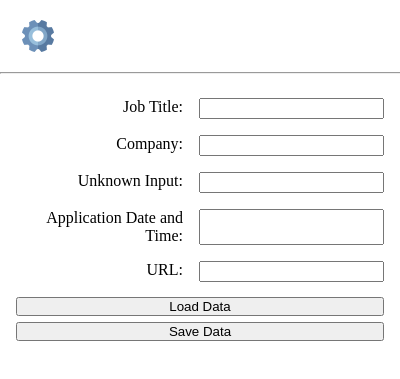
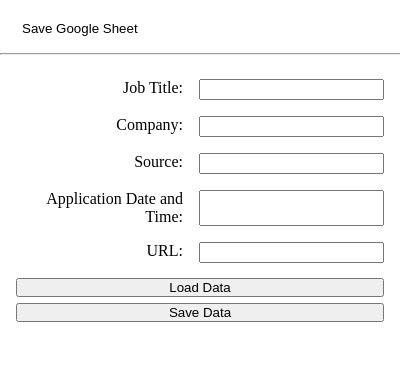
Before and after one commit to ejmebasser/Job-Application-Tracking-, a browser extension: page popup.html in a window 400 px wide. Shown: the part 61-440 px from the top of the page. Drawn offline with Linux system fonts and the light colour scheme.

Commit message:
🌈 style: Changing input labels.
Changed unknownInput to Source.

This was only done in the visible text so as to not break any logic transmitting the old input to a Sheet

```diff
--- a/popup.html
+++ b/popup.html
@@ -9,7 +9,10 @@
     <header>
       <h1>Job Application Tracker</h1>
       <span id="sheet"></span>
-      <button id="linkSheet"><img src="/assets/cogwheel32.png"/></button>
+      <button id="linkSheet">
+        <!-- <img src="/assets/cogwheel32.png"/> -->
+        Save Google Sheet
+      </button>
     </header>
     <hr />
     <div id="form">
@@ -24,7 +27,7 @@
             <input type="text" name="company" value=""><br>
           </li>
           <li>
-            <label for="unknownInput">Unknown Input:</label>
+            <label for="unknownInput">Source:</label>
             <input type="text" name="unknownInput" value=""><br>
           </li>
           <li>
```
